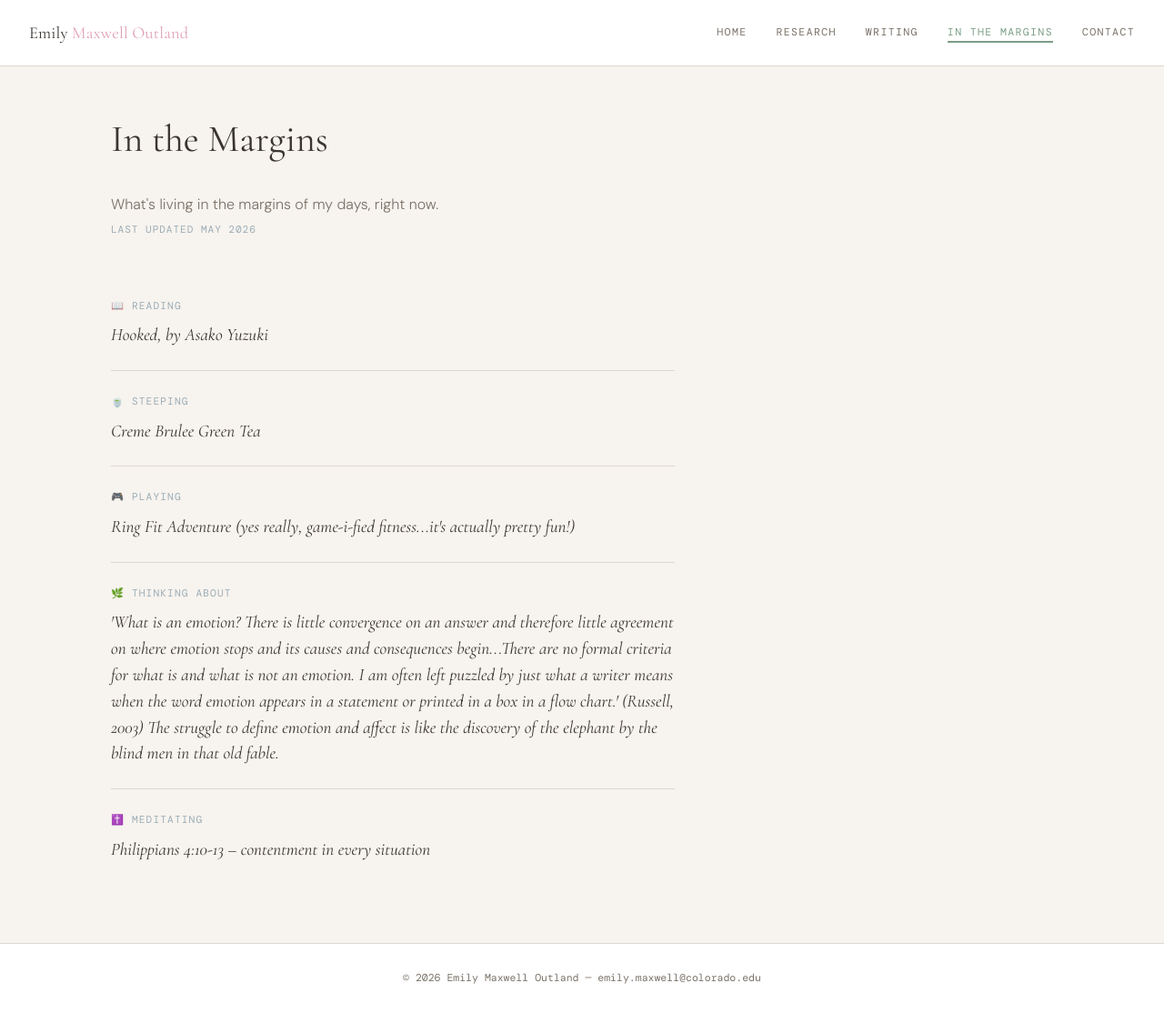
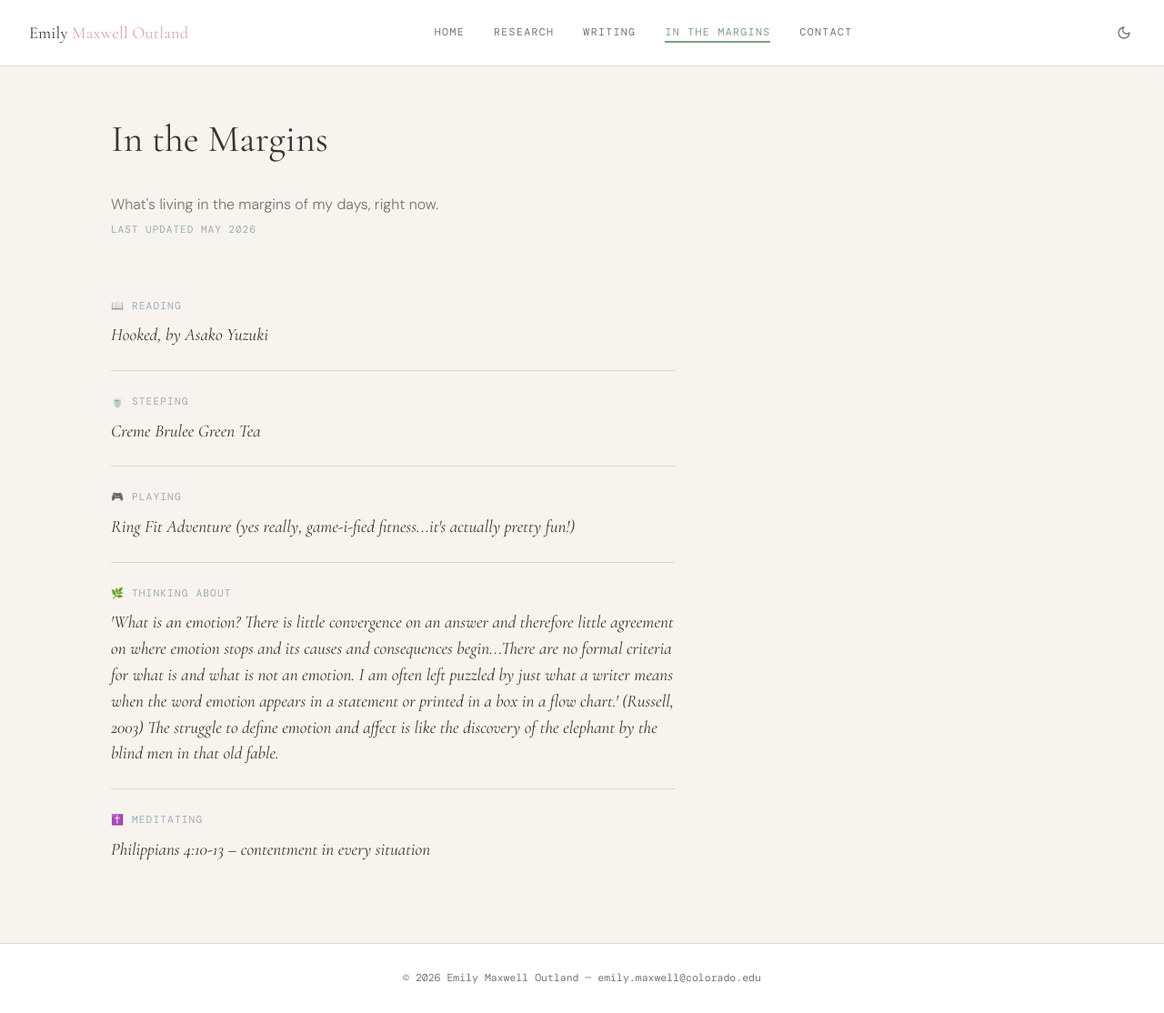
Before and after one commit to e-maxwell-outland/e-maxwell-outland.github.io, a Jekyll site: the page built from margins.md, in a window 1280 px wide and 1114 px high. Shown: the whole window at 91% size. Built offline with Jekyll 4.4.1, drawn with Linux system fonts in a browser that asks for light colours; some web fonts are replaced.

Commit message:
Added dark/light toggle

```diff
--- a/_includes/nav.html
+++ b/_includes/nav.html
@@ -22,4 +22,12 @@
         {% if page.url contains '/contact' %}aria-current="page"{% endif %}>Contact</a>
     </li>
   </ul>
+  <button class="theme-toggle" id="theme-toggle" aria-label="Toggle dark mode" title="Toggle dark mode">
+    <svg class="theme-toggle__icon theme-toggle__icon--sun" xmlns="http://www.w3.org/2000/svg" width="16" height="16" viewBox="0 0 24 24" fill="none" stroke="currentColor" stroke-width="2" stroke-linecap="round" stroke-linejoin="round" aria-hidden="true">
+      <circle cx="12" cy="12" r="4"/><path d="M12 2v2M12 20v2M4.93 4.93l1.41 1.41M17.66 17.66l1.41 1.41M2 12h2M20 12h2M4.93 19.07l1.41-1.41M17.66 6.34l1.41-1.41"/>
+    </svg>
+    <svg class="theme-toggle__icon theme-toggle__icon--moon" xmlns="http://www.w3.org/2000/svg" width="16" height="16" viewBox="0 0 24 24" fill="none" stroke="currentColor" stroke-width="2" stroke-linecap="round" stroke-linejoin="round" aria-hidden="true">
+      <path d="M12 3a6 6 0 0 0 9 9 9 9 0 1 1-9-9z"/>
+    </svg>
+  </button>
 </nav>
--- a/_layouts/default.html
+++ b/_layouts/default.html
@@ -8,10 +8,29 @@
   <link rel="preconnect" href="https://fonts.googleapis.com">
   <link rel="preconnect" href="https://fonts.gstatic.com" crossorigin>
   <link rel="stylesheet" href="{{ '/assets/css/main.css' | relative_url }}">
+  <script>
+    (function() {
+      var stored = localStorage.getItem('theme');
+      var preferred = stored || (window.matchMedia('(prefers-color-scheme: dark)').matches ? 'dark' : 'light');
+      if (preferred === 'dark') document.documentElement.setAttribute('data-theme', 'dark');
+    })();
+  </script>
 </head>
 <body>
   {% include nav.html %}
   <main>{{ content }}</main>
   {% include footer.html %}
+  <script>
+    document.getElementById('theme-toggle').addEventListener('click', function() {
+      var isDark = document.documentElement.getAttribute('data-theme') === 'dark';
+      if (isDark) {
+        document.documentElement.removeAttribute('data-theme');
+        localStorage.setItem('theme', 'light');
+      } else {
+        document.documentElement.setAttribute('data-theme', 'dark');
+        localStorage.setItem('theme', 'dark');
+      }
+    });
+  </script>
 </body>
 </html>
--- a/assets/css/main.scss
+++ b/assets/css/main.scss
@@ -26,6 +26,21 @@
 
   --max-width: 1100px;
   --page-padding: 2rem;
+}
+
+/* ============================================================
+   Dark Mode
+   ============================================================ */
+[data-theme="dark"] {
+  --color-parchment: #1A2320;
+  --color-white: #212E29;
+  --color-sage: #8FBA9A;
+  --color-sage-dark: #7aaa88;
+  --color-blossom: #D8AFC2;
+  --color-mist: #A8BCCA;
+  --color-ink: #EAE2D6;
+  --color-warm-gray: #A09890;
+  --color-border: #2E3F3A;
 }
 
 /* ============================================================
@@ -164,6 +179,26 @@ time {
   color: var(--color-sage);
   border-bottom-color: var(--color-sage);
 }
+
+.theme-toggle {
+  background: none;
+  border: none;
+  cursor: pointer;
+  color: var(--color-warm-gray);
+  padding: 0.25rem;
+  display: flex;
+  align-items: center;
+  justify-content: center;
+  transition: color 0.15s ease;
+  margin-left: 1rem;
+}
+.theme-toggle:hover { color: var(--color-ink); }
+
+.theme-toggle__icon { display: none; }
+
+/* show sun in dark mode, moon in light mode */
+:root:not([data-theme="dark"]) .theme-toggle__icon--moon { display: block; }
+[data-theme="dark"] .theme-toggle__icon--sun { display: block; }
 
 /* ============================================================
    Eyebrow / Label
```
Also changed, not shown: 16 other files.
